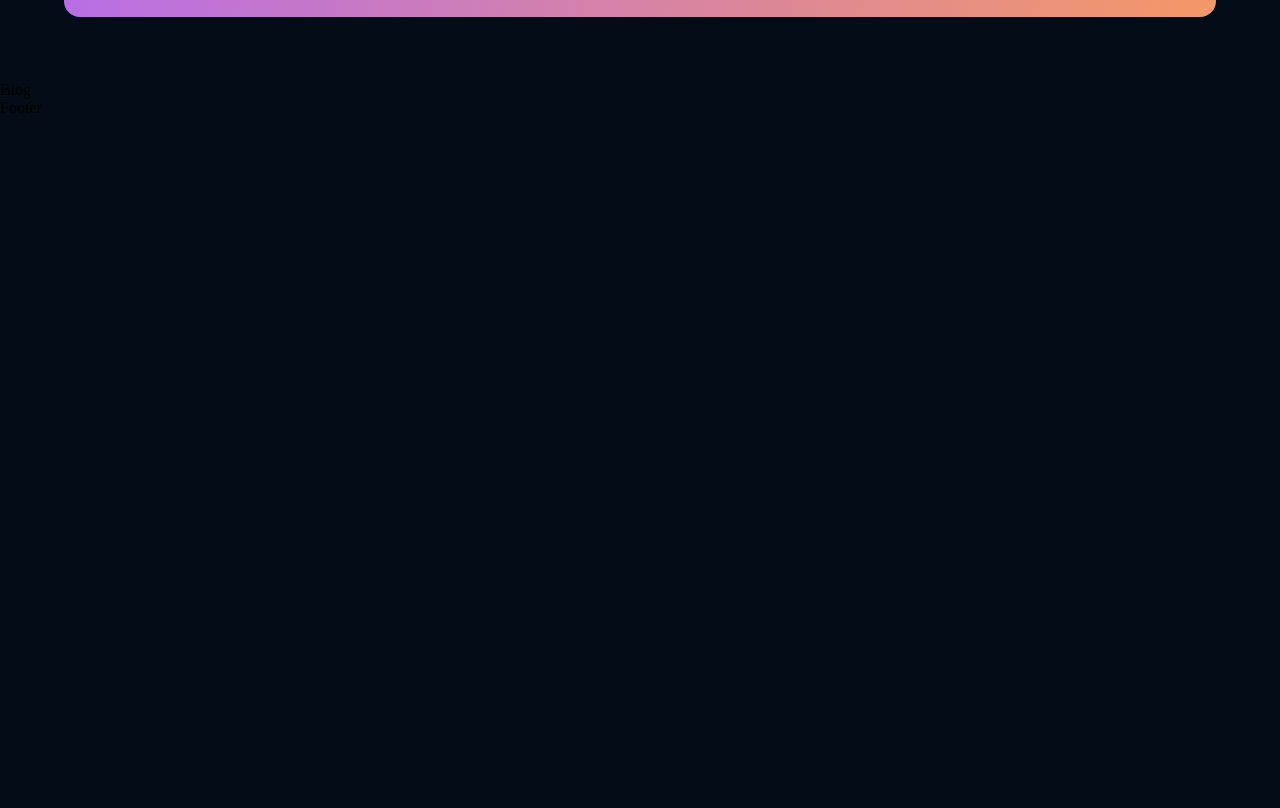
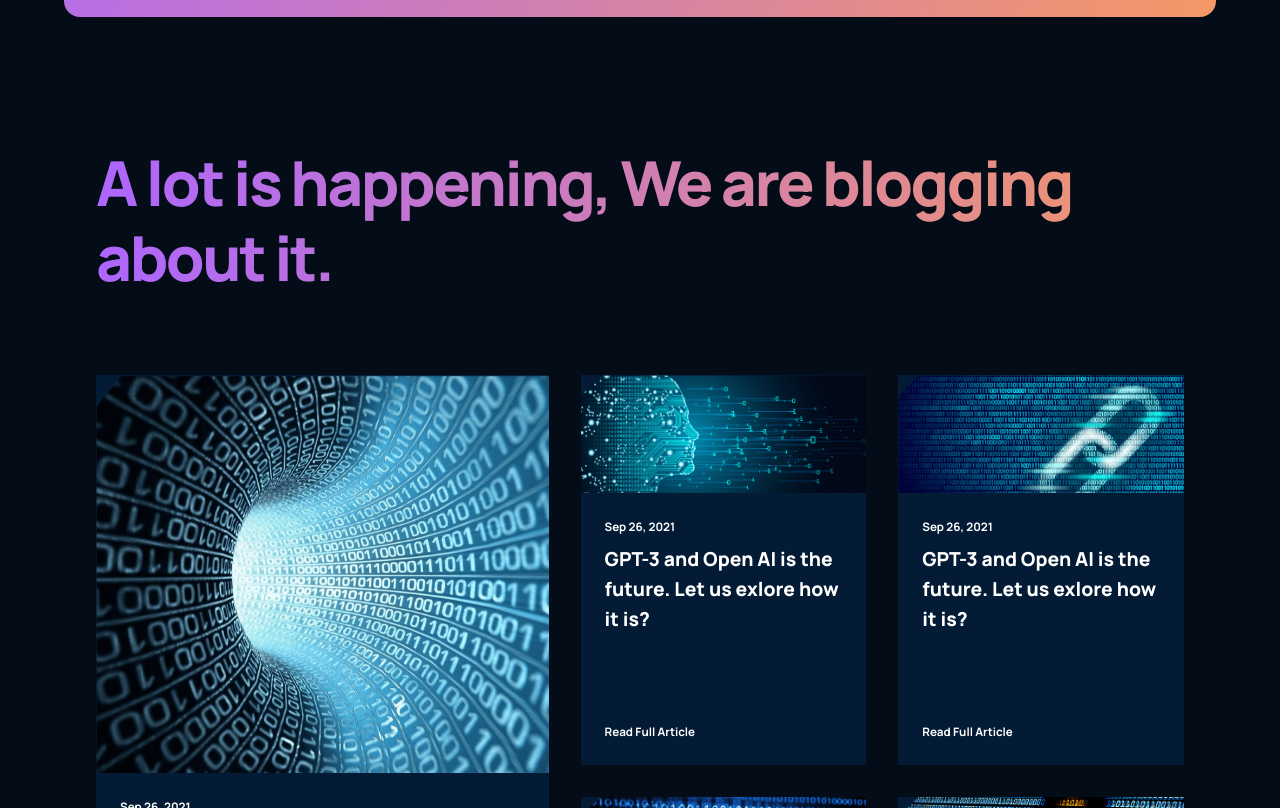
Before and after one commit to muwanguzishadrack/modern-website, a React (Create React App) app: page / in a window 1280 px wide. Shown: the part 2952-3760 px from the top of the page. Before the commit the page ends 3069 px from the top, so only its background shows below. Built offline with nearby package versions, Linux system fonts and the light colour scheme.

Commit message:
New Feature

```diff
--- a/src/components/article/Article.jsx
+++ b/src/components/article/Article.jsx
@@ -1,10 +1,20 @@
 import React from 'react'
 import './article.css'
 
-const Article = () => {
+const Article = ({ imgUrl, date, title }) => {
   return (
-    <div>
-      Article
+    <div className='gpt3__blog-container_article'>
+      <div className='gpt3__blog-container_article-image'>
+        <img src= {imgUrl} alt="blog"/>
+      </div>
+      <div className='gpt3__blog-container_article-content'>
+        <div>
+          <p>{date}</p>
+          <h3>{title}</h3>
+        </div>
+        <p>Read Full Article</p>
+      </div>
+
     </div>
   )
 }
--- a/src/components/article/article.css
+++ b/src/components/article/article.css
@@ -0,0 +1,65 @@
+.gpt3__blog-container_article {
+    width: 100%;
+    height: 100%;
+
+    display: flex;
+    flex-direction: column;
+    background: var(--color-footer);
+}
+
+.gpt3__blog-container_article-image {
+    width: 100%;
+    height: 100%;
+    background: var(--color-footer);
+}
+
+.gpt3__blog-container_article-image img {
+    width: 100%;
+    height: 100%;
+}
+
+.gpt3__blog-container_article-content {
+    display: flex;
+    flex-direction: column;
+    justify-content: space-between;
+
+    padding: 1rem 1.5rem;
+    height: 100%;
+}
+
+.gpt3__blog-container_article-content p {
+    font-family: var(--font-family);
+    font-weight: 700;
+    font-size: 11.649px;
+    line-height: 35px;
+    color: #FFFFFF;
+
+}
+
+.gpt3__blog-container_article-content h3 {
+    font-family: var(--font-family);
+    font-weight: 800;
+    font-size: 19.3154px;
+    line-height: 30px;
+    color: #FFFFFF;
+
+    margin-bottom: 5rem;
+    cursor: pointer;
+
+}
+
+.gpt3__blog-container_article-content p:last-child {
+    font-family: var(--font-family);
+    font-weight: 700;
+    font-size: 11.649px;
+    line-height: 35px;
+    color: #FFFFFF;
+
+}
+
+@media screen and (max-width: 550px) {
+    .gpt3__blog-container_article-content h3 {
+        font-size: 18px;
+        line-height: 25px;
+    }
+}
--- a/src/containers/blog/Blog.jsx
+++ b/src/containers/blog/Blog.jsx
@@ -1,10 +1,26 @@
 import React from 'react'
 import './blog.css'
+import { Article } from '../../components'
+import { blog01, blog02, blog03, blog04, blog05 } from './imports'
 
 const Blog = () => {
   return (
-    <div>
-      Blog
+    <div className='gtp3__blog section__padding' id="blog">
+      <div className='gtp3__blog-heading'>
+        <h1 className='gradient__text'>A lot is happening, We are blogging about it.</h1>
+      </div>
+      <div className='gpt3__blog-container'>
+        <div className='gpt3__blog-container_groupA'>
+            <Article imgUrl={blog01} date='Sep 26, 2021' title='GPT-3 and Open  AI is the future. Let us exlore how it is?' />
+        </div>
+        <div className='gpt3__blog-container_groupB'>
+          <Article imgUrl={blog02} date='Sep 26, 2021' title='GPT-3 and Open  AI is the future. Let us exlore how it is?' />
+          <Article imgUrl={blog03} date='Sep 26, 2021' title='GPT-3 and Open  AI is the future. Let us exlore how it is?' />
+          <Article imgUrl={blog04} date='Sep 26, 2021' title='GPT-3 and Open  AI is the future. Let us exlore how it is?' />
+          <Article imgUrl={blog05} date='Sep 26, 2021' title='GPT-3 and Open  AI is the future. Let us exlore how it is?' />
+        </div>
+      </div>
+
     </div>
   )
 }
--- a/src/containers/blog/blog.css
+++ b/src/containers/blog/blog.css
@@ -0,0 +1,78 @@
+.gtp3__blog {
+    display: flex;
+    flex-direction: column;
+}
+
+.gtp3__blog-heading {
+    width: 100%;
+    text-align: left;
+    margin-bottom: 5rem;
+}
+
+.gtp3__blog-heading h1 {
+    font-family: var(--font-family);
+    font-weight: 800;
+    font-size: 62px;
+    line-height: 75px;
+    letter-spacing: -0.04em;
+
+}
+
+.gpt3__blog-container {
+    display: flex;
+    flex-direction: row;
+}
+
+.gpt3__blog-container_groupA {
+    flex: 0.75;
+    margin-right: 2rem;
+}
+
+.gpt3__blog-container_groupB {
+    flex: 1;
+    display: grid;
+    grid-template-columns: repeat(2, 1fr);
+    grid-gap: 2rem;
+}
+
+@media screen and (max-width: 990px){
+    .gpt3__blog-container {
+        flex-direction: column-reverse;
+    }
+
+    .gpt3__blog-container_groupA {
+        margin: 2rem 0;
+    }
+
+    .gpt3__blog-container_groupA .gpt3__blog-container_article {
+         width: 48%;
+    }
+
+    .gpt3__blog-container_groupA .gpt3__blog-container_article-image {
+        height: 250px;
+   }
+}
+
+@media screen and (max-width: 700px){
+    .gpt3__blog-container_groupB {
+        grid-template-columns: repeat(1, 1fr);
+    }
+
+    .gpt3__blog-container_groupA .gpt3__blog-container_article {
+        width: 100%;
+   }
+
+   .gtp3__blog-heading h1 {
+    font-size: 46px;
+    line-height: 52px;
+   }
+
+}
+
+@media screen and (max-width: 550px){
+   .gtp3__blog-heading h1 {
+    font-size: 34px;
+    line-height: 42px;
+   }
+
+}
--- /dev/null
+++ b/src/containers/blog/imports.js
@@ -0,0 +1,13 @@
+import blog01 from '../../assets/blog01.png'
+import blog02 from '../../assets/blog02.png'
+import blog03 from '../../assets/blog03.png'
+import blog04 from '../../assets/blog04.png'
+import blog05 from '../../assets/blog05.png'
+
+export {
+    blog01,
+    blog02,
+    blog03,
+    blog04,
+    blog05,
+}
```
